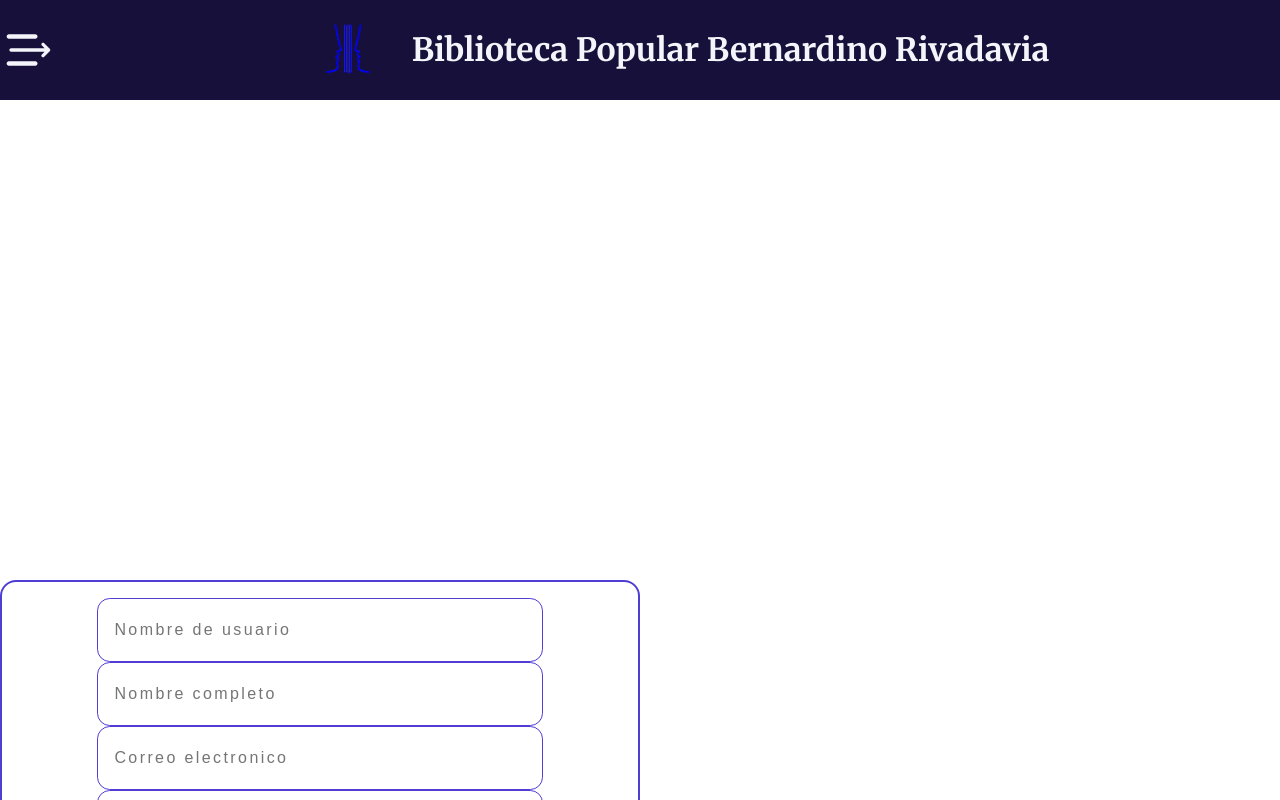
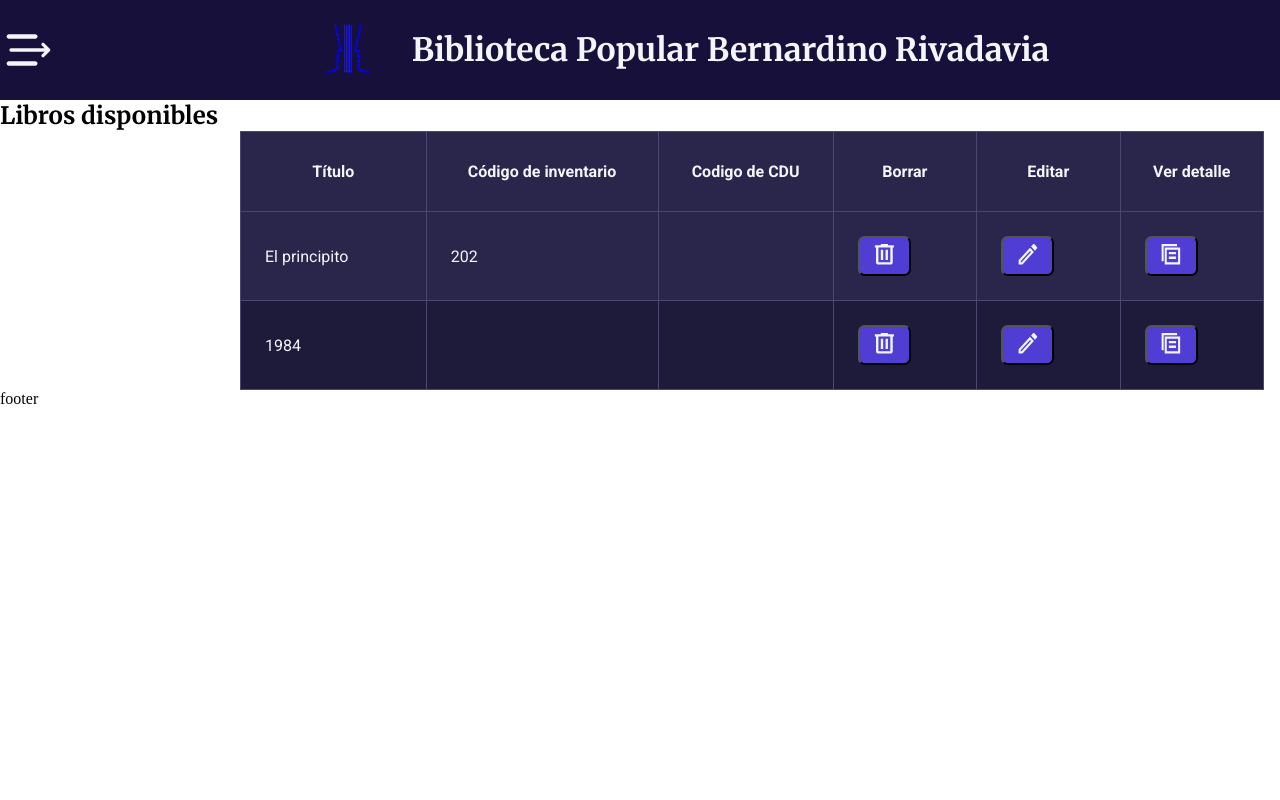
Before and after one commit to RolandoKirina/PPSLibraryBernardinoRivadavia, a React (Vite) app: page /books in a window 1280 px wide. Shown: the top 800 px of the page. Built offline with nearby package versions, Linux system fonts and the light colour scheme.

Commit message:
adding component table

```diff
--- a/src/components/bookstable/bookstable.jsx
+++ b/src/components/bookstable/bookstable.jsx
@@ -1,25 +1,32 @@
-
-export default function Bookstable() {
-
-    return(
-    <>
-        <div className='employee-form'>
-            <form>
-                <input type='text' className='input-form' placeholder='Nombre de usuario'/>
-                <input type='text' className='input-form' placeholder='Nombre completo' />
-                <input type='email' className='input-form' placeholder='Correo electronico'/>
-                <input type='password' className='input-form' placeholder='Contraseña'/>
-                <select>
-                    <option value=''>Elige un rol</option>
-                    <option value='admin'>Administrador</option>
-                </select>
 
 
-                <button className='register-button' type='button'>Registrarte</button>
+export const BooksTable = ({ columns, data }) => {
+  return (
+    <div className="content">
+    <table className="table">
+        <thead>
+          <tr>
+            {columns.map(col => (
+              <th key={col.accessor} className={col.className ? col.className : ''}>
+                {col.header}
+              </th>
+            ))}
+          </tr>
+        </thead>
+        <tbody>
+          {data.map((row, i) => (
+            <tr key={i}>
+              {columns.map((col, j) => (
+                <td key={j} className={col.className ? col.className : ''}>
+                  {col.render ? col.render(row[col.accessor], row) : row[col.accessor]}
+                </td>
+              ))}
+            </tr>
+          ))}
+        </tbody>
+      </table>
+    </div>
+  );
 
-                <a>¿ Ya tienes una cuenta ?</a>
-            </form>
-        </div>
-    </>
-    );
-}
+
+};
--- a/src/components/sidebar/Sidebar.css
+++ b/src/components/sidebar/Sidebar.css
@@ -1,5 +1,6 @@
 .sidebar{
-    position: sticky;
+    position: absolute;
+    z-index: 100;
     background-color: var(--primary-dark-1);
     width: 15%;
     height: 30em;
--- a/src/components/sidebar/Sidebar.jsx
+++ b/src/components/sidebar/Sidebar.jsx
@@ -8,6 +8,8 @@ import partner from '../../assets/img/options-icon.svg';
 export default function Sidebar({ isOpen }) {
 
     return   (
+
+
 <>
           <nav className={`sidebar ${isOpen ? 'sidebar-active' : ''}`}>
             <h3><strong>Javier Ondicol</strong></h3>
--- a/src/pages/BookSection/BookSection.jsx
+++ b/src/pages/BookSection/BookSection.jsx
@@ -1,12 +1,55 @@
-import Bookstable from '../../components/Bookstable/Bookstable.jsx';
+import {BooksTable} from '../../components/bookstable/BooksTable.jsx';
+import DeleteIcon from '../../assets/img/delete-icon.svg';
+import EditIcon from '../../assets/img/edit-icon.svg';
+import DetailsIcon from '../../assets/img/details-icon.svg';
+import './Table.css'
+ const BookSection = () => {
 
+  const books = [
+    { id: 1, title: 'El principito', code_inventory:202 },
+    { id: 2, title: '1984', author: 'George Orwell', year: 1949 }
+  ];
 
-export default function BookSection() {
-    return (
-        <>
-            <section>
-            <Bookstable/>
-            </section>
-        </>
-    );
-}
+  const columns = [
+    { header: 'Título', accessor: 'title' },
+    { header: 'Código de inventario', accessor: 'code_inventory' },
+    { header: 'Codigo de CDU', accessor: 'codeCDU' },
+    {
+      header: 'Borrar',
+      accessor: 'delete',
+      render: (_, row) => (
+        <button className="button-table"onClick={() => console.log('Eliminar', row)}>
+          <img src={DeleteIcon} alt="Borrar" />
+        </button>
+      )
+    },
+    {
+      header: 'Editar',
+      accessor: 'edit',
+
+      render: (_, row) => (
+        <button className="button-table"  onClick={() => console.log('Editar', row)}>
+          <img src={EditIcon} alt="Editar" />
+        </button>
+      )
+    },
+    {
+      header: 'Ver detalle',
+      accessor: 'details',
+      render: (_, row) => (
+        <button className="button-table" onClick={() => console.log('Ver detalle', row)}>
+          <img src={DetailsIcon} alt="Detalles" />
+        </button>
+      )
+    }
+  ];
+
+  return (
+    <section>
+      <h2>Libros disponibles</h2>
+      <BooksTable columns={columns} data={books} />
+    </section>
+  );
+};
+
+export default BookSection;
--- /dev/null
+++ b/src/pages/BookSection/Table.css
@@ -0,0 +1,51 @@
+.table {
+    width: 80%;
+    background-color: blue;
+    margin-right: 1em;
+}
+.table tbody,th{
+    font-family: 'Roboto', sans-serif;
+    color:var(--white)
+}
+.content{
+    width: 100%;
+    display: flex;
+    justify-content: flex-end;
+    align-items: center;
+}
+.table td {
+    padding: 1.5em;
+    white-space: normal;
+    word-break: break-word;
+}
+.table thead {
+  height: 5em;
+    margin: 1em;
+    background-color: var(--table-color-2);
+}
+.table th {
+  padding: 0.5em;
+}
+.table, th, td {
+    border: 1px solid var(--table-lines);
+    border-collapse: collapse; /* evita bordes dobles */
+  }
+
+.table tbody tr:nth-child(even) {
+  background-color: var(--table-color); /* fila par */
+}
+
+.table tbody tr:nth-child(odd) {
+  background-color: var(--table-color-2); /* fila impar */
+}
+
+.button-table {
+    height: 3em;
+    width: 4em;
+    background-color: var(--primary-light-2);
+    border-radius: 0.5em;
+}
+.button-table img {
+  width: 70%;
+  height: 60%;
+}
```
Also changed, not shown: 1 other file (tests, documents, lock files or other folders).
